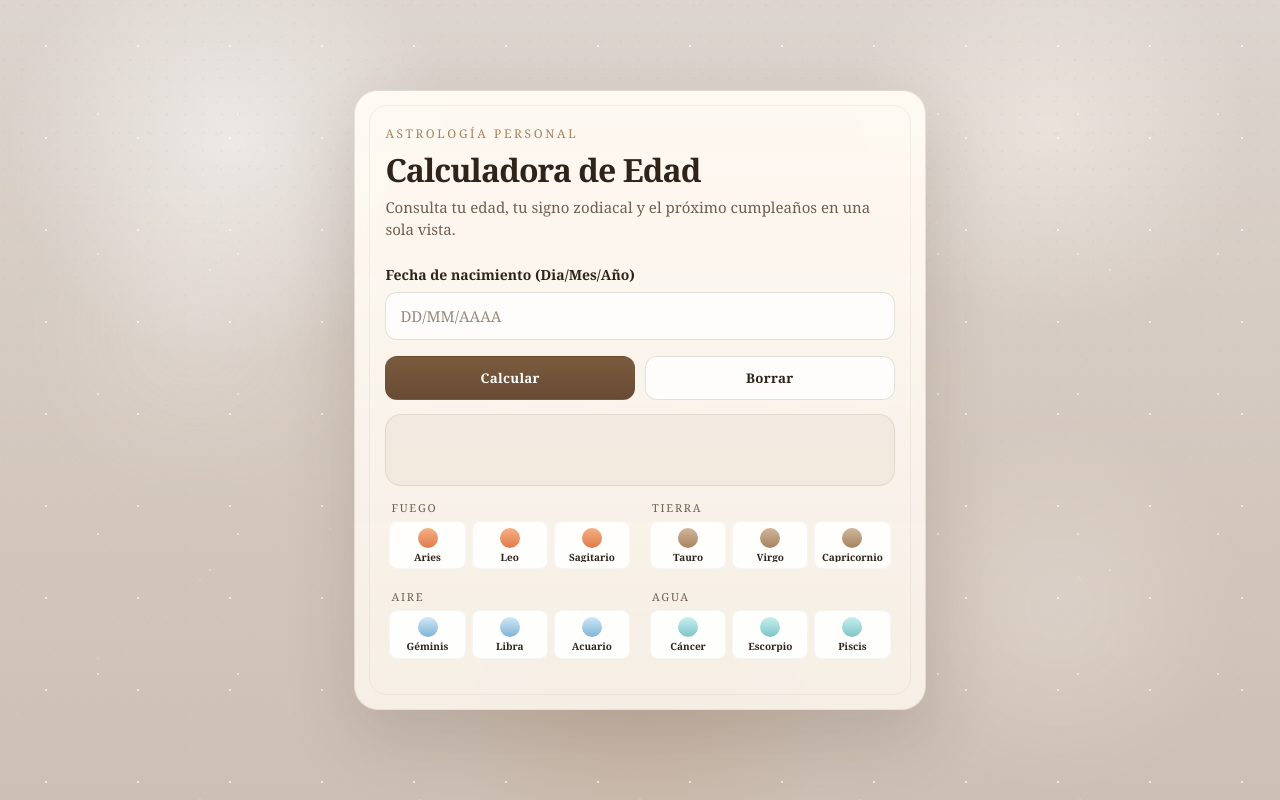
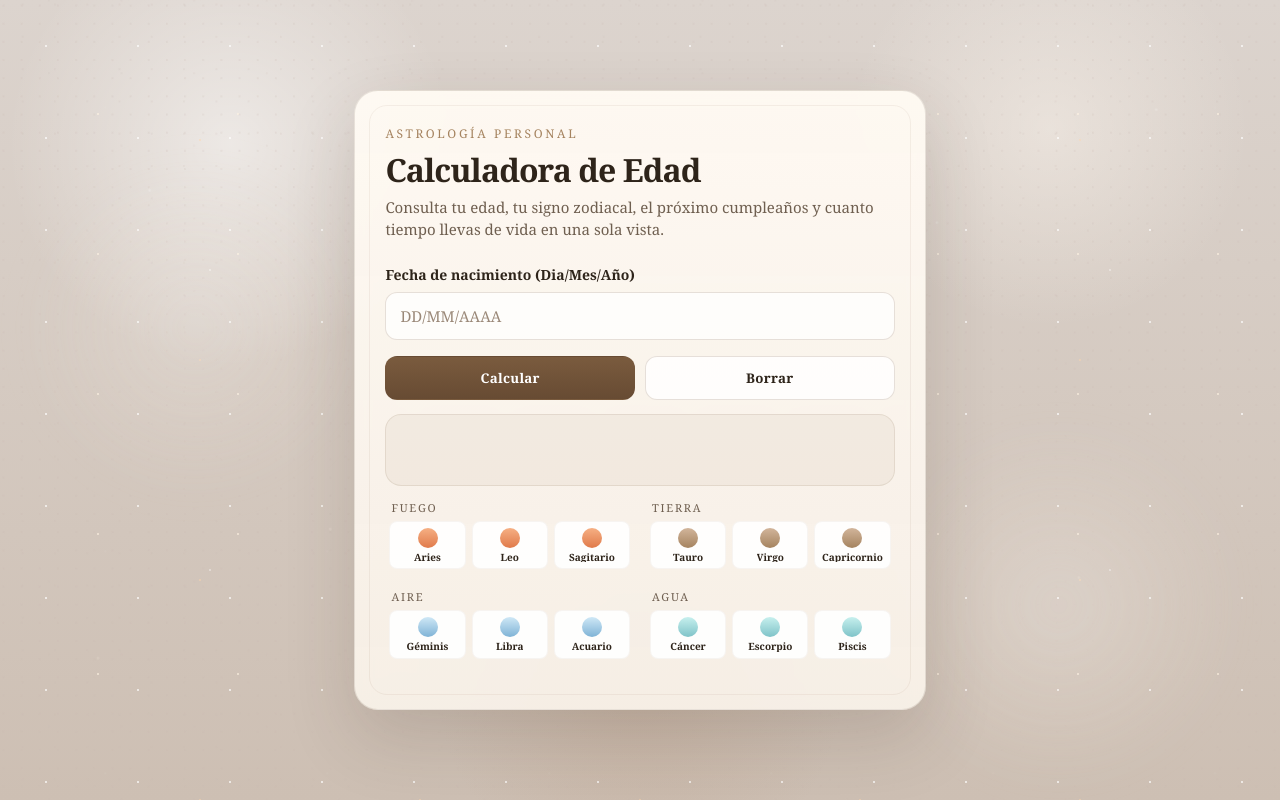
Before and after one commit to JonathanSerrano13/Calculadora-Edad-Pyro, a plain HTML site: page frontend/index.html in a window 1280 px wide. Drawn offline with Linux system fonts and the light colour scheme.

Commit message:
Update subtitle in index

```diff
--- a/frontend/index.html
+++ b/frontend/index.html
@@ -16,7 +16,7 @@
   <main class="container">
     <p class="eyebrow">Astrología personal</p>
     <h1>Calculadora de Edad</h1>
-    <p class="subtitle">Consulta tu edad, tu signo zodiacal y el próximo cumpleaños en una sola vista.</p>
+    <p class="subtitle">Consulta tu edad, tu signo zodiacal, el próximo cumpleaños y cuanto tiempo llevas de vida en una sola vista.</p>
 
     <label for="dob">Fecha de nacimiento (Dia/Mes/Año)</label>
     <input id="dob" placeholder="DD/MM/AAAA" />
```
